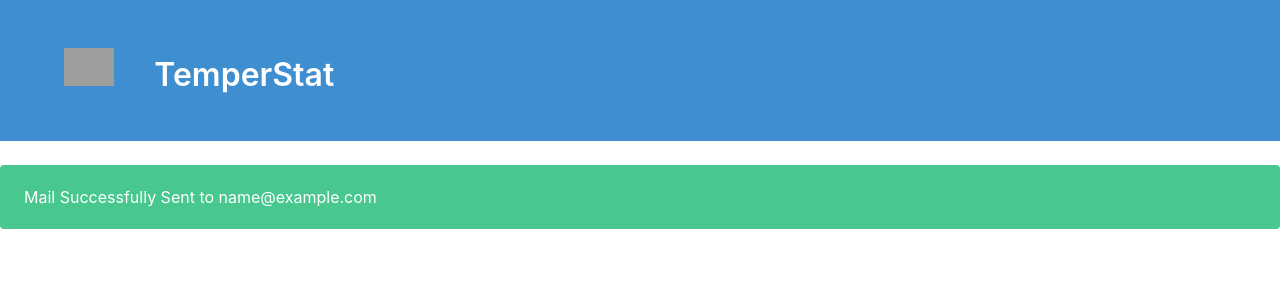
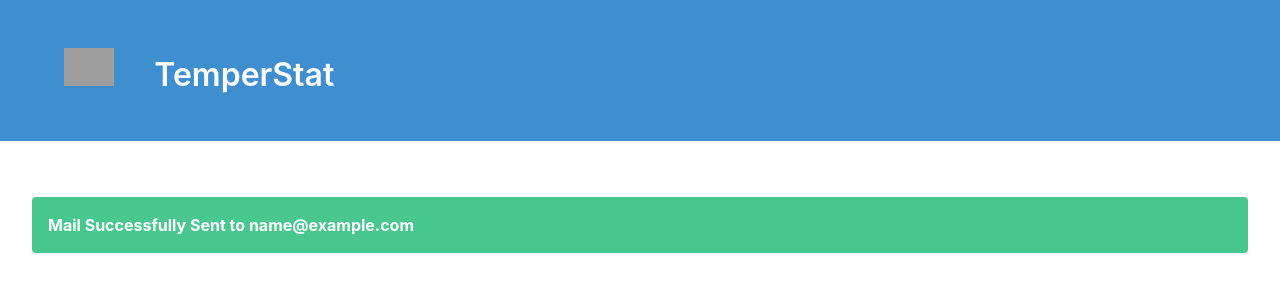
Before and after one commit to Bartixxx32/TemperStat, a Flask app: template templates/mail.html in a window 1280 px wide. Shown: the top 300 px of the page. Run offline with Flask 2, Linux system fonts and the light colour scheme; the template is opened without the code that fills it: most values are stand-ins (such as "Sample title", 1, 10 or a date in 2020); parts of the project's set-up code (start-up, migrations or seed data) failed here and were passed over; some libraries are stand-ins or nearby versions; grey boxes are pictures that could not be loaded.

Commit message:
Minor Changes

```diff
--- a/app.py
+++ b/app.py
@@ -14,7 +14,7 @@ from email.mime.base import MIMEBase
 from email.mime.text import MIMEText
 from email.utils import COMMASPACE
 from email import encoders
-from time import datetime
+from datetime import datetime
 from flask import render_template, url_for, request
 import Adafruit_DHT
 pin = 17
@@ -58,7 +58,7 @@ def mail():
 @app.route('/', methods = ['POST', 'GET'])
 def index():
 	nowtime = datetime.now()
-	nowtime = time.strftime("%H:%M:%S")
+	nowtime = nowtime.strftime("%H:%M:%S")
 	temperature, humidity = sensor_1()
 	with open('readings.csv', 'a') as file:
 		writer = csv.writer(file)
--- a/templates/mail.html
+++ b/templates/mail.html
@@ -27,8 +27,8 @@
          </div>
       </section>
       <br>
-      <div class="notification is-success">
-            Mail Successfully Sent to {{ toemail }}
+      <div class="notification is-success" style="margin: 2em; padding: 1em;">
+           <strong>Mail Successfully Sent to {{ toemail }}</strong>
       </div>
    </body>
 </html>
```
